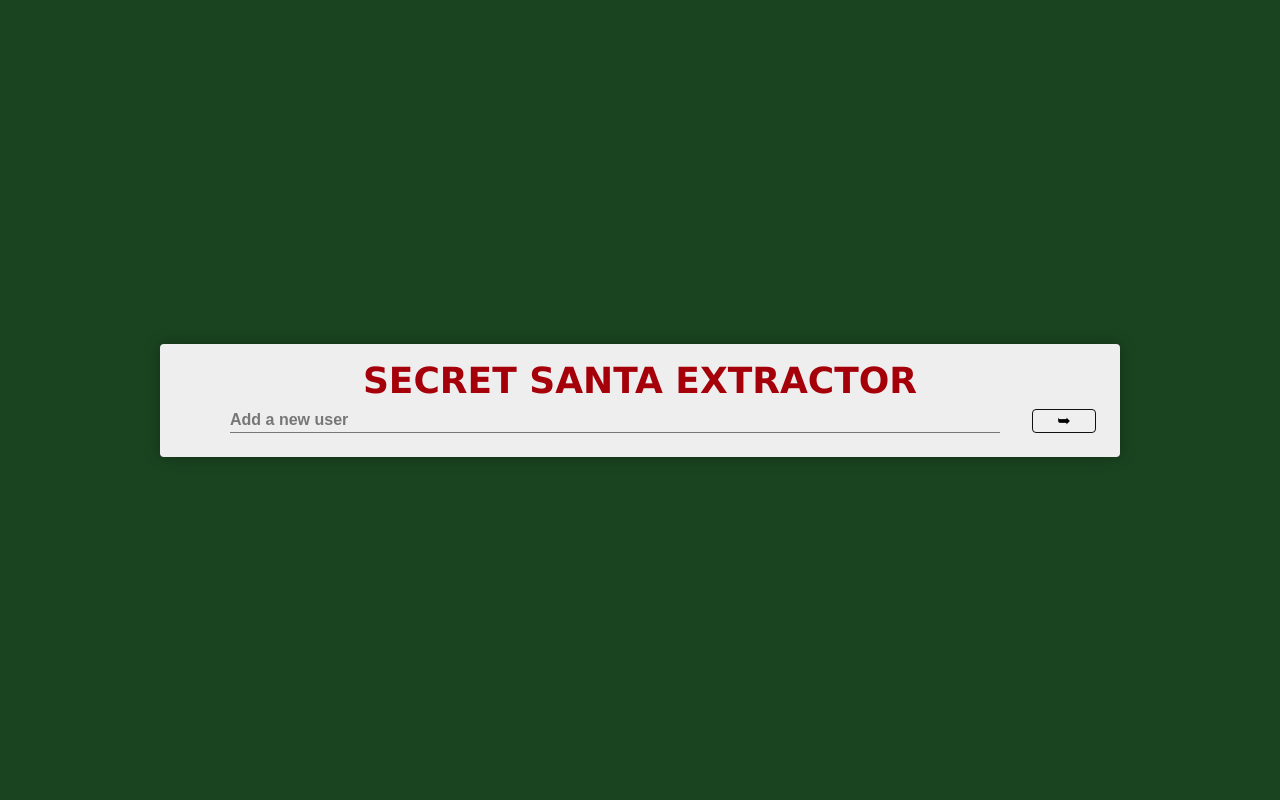
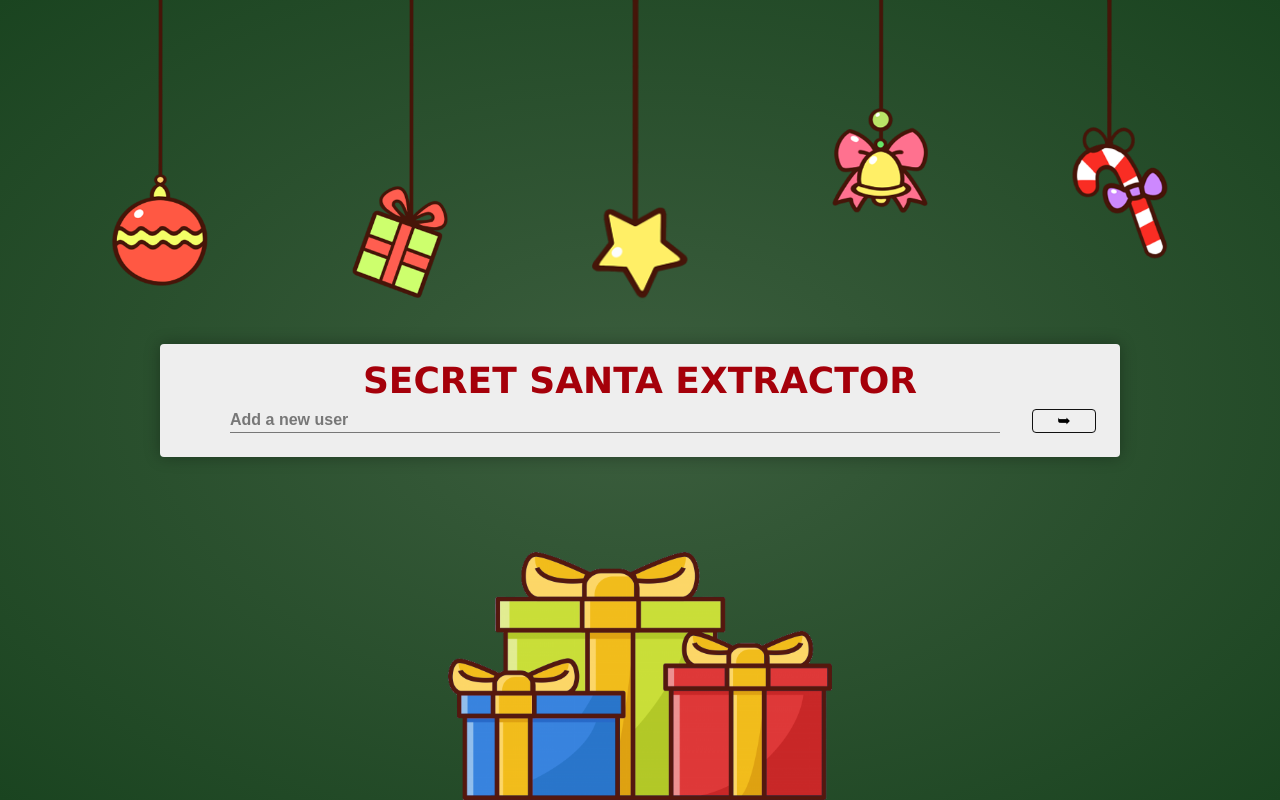
Before and after one commit to IO-underscorre/secret-santa, a plain HTML site: page index.html in a window 1280 px wide. Drawn offline with Linux system fonts and the light colour scheme.

Commit message:
feat: completed background

```diff
--- a/index.html
+++ b/index.html
@@ -11,8 +11,36 @@
 </head>
 
 <body>
-    <div id="page-wrapper">
-        <div>
+    <div id="outer-page-wrapper">
+        <div class="background-items-top">
+            <div class="background-pendant">
+                <img src="./assets/background-items/pendant-ball.png">
+            </div>
+
+            <div class="background-gift">
+                <img src="./assets/background-items/pendant-gift.png">
+            </div>
+
+            <div class="background-star">
+                <img src="./assets/background-items/pendant-star.png">
+            </div>
+
+            <div class="background-bell">
+                <img src="./assets/background-items/pendant-bell.png">
+            </div>
+
+            <div class="background-sugar">
+                <img src="./assets/background-items/pendant-sugar.png">
+            </div>
+        </div>
+
+        <div class="background-items-bottom">
+            <div class="background-pendant">
+                <img src="./assets/background-items/gifts.png">
+            </div>
+        </div>
+
+        <div id="inner-page-wrapper">
             <main>
                 <h1>
                     Secret Santa Extractor
--- a/style.css
+++ b/style.css
@@ -9,7 +9,7 @@
     font-size: 16px;
     font-optical-sizing: auto;
 
-    background-color: #1a4420;
+    background: radial-gradient(color-mix(in lab, var(--clr-secondary) 100%, var(--clr-neutral-lt) 20%), var(--clr-secondary)), var(--clr-secondary);
     color: var(--clr-neutral-dk);
 
     /* Variables */
@@ -42,18 +42,74 @@ ol {
     list-style: none;
 }
 
-#page-wrapper {
+#outer-page-wrapper {
+    position: relative;
     width: 100%;
     height: 100vh;
     display: flex;
     flex-direction: column;
     justify-content: center;
 
-    &>div {
+    [class^="background-items"] {
+        position: absolute;
+        pointer-events: none;
+        display: flex;
+        justify-content: space-evenly;
+        width: 100%;
+
+        img {
+            width: 100%;
+        }
+
+        &.background-items-top {
+            top: 0;
+            align-items: start;
+            gap: 2rem;
+
+            &>* {
+                flex-basis: 6rem;
+
+                @media screen and (max-width: 650px) {
+                    &.background-pendant {
+                        display: none;
+                    }
+
+                    &.background-sugar {
+                        display: none;
+                    }
+                }
+
+                @media screen and (max-width: 400px) {
+                    &.background-bell {
+                        display: none;
+                    }
+                }
+            }
+        }
+
+        &.background-items-bottom {
+            bottom: 0;
+            align-items: end;
+            gap: 4rem;
+
+            img {
+                vertical-align: bottom;
+            }
+
+            &>* {
+                flex-basis: 24rem;
+                max-width: 80%;
+            }
+        }
+    }
+
+    #inner-page-wrapper {
         padding: 5rem 0;
         overflow: auto;
 
         main {
+            position: relative;
+            z-index: 501;
             max-width: 60rem;
             width: 90%;
             margin: 0 auto;
```
Also changed, not shown: assets/background-items/gifts.png (added).
